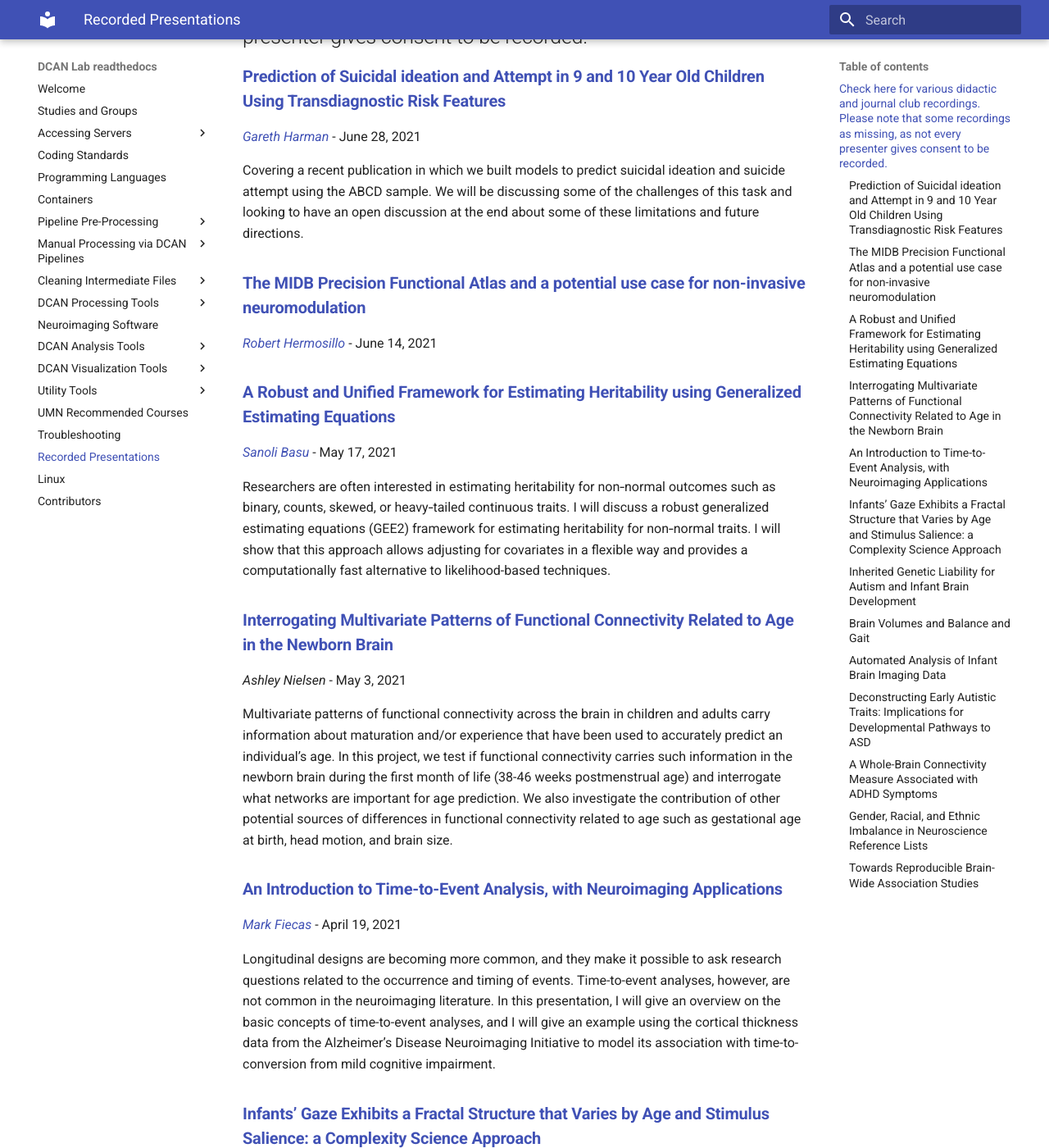
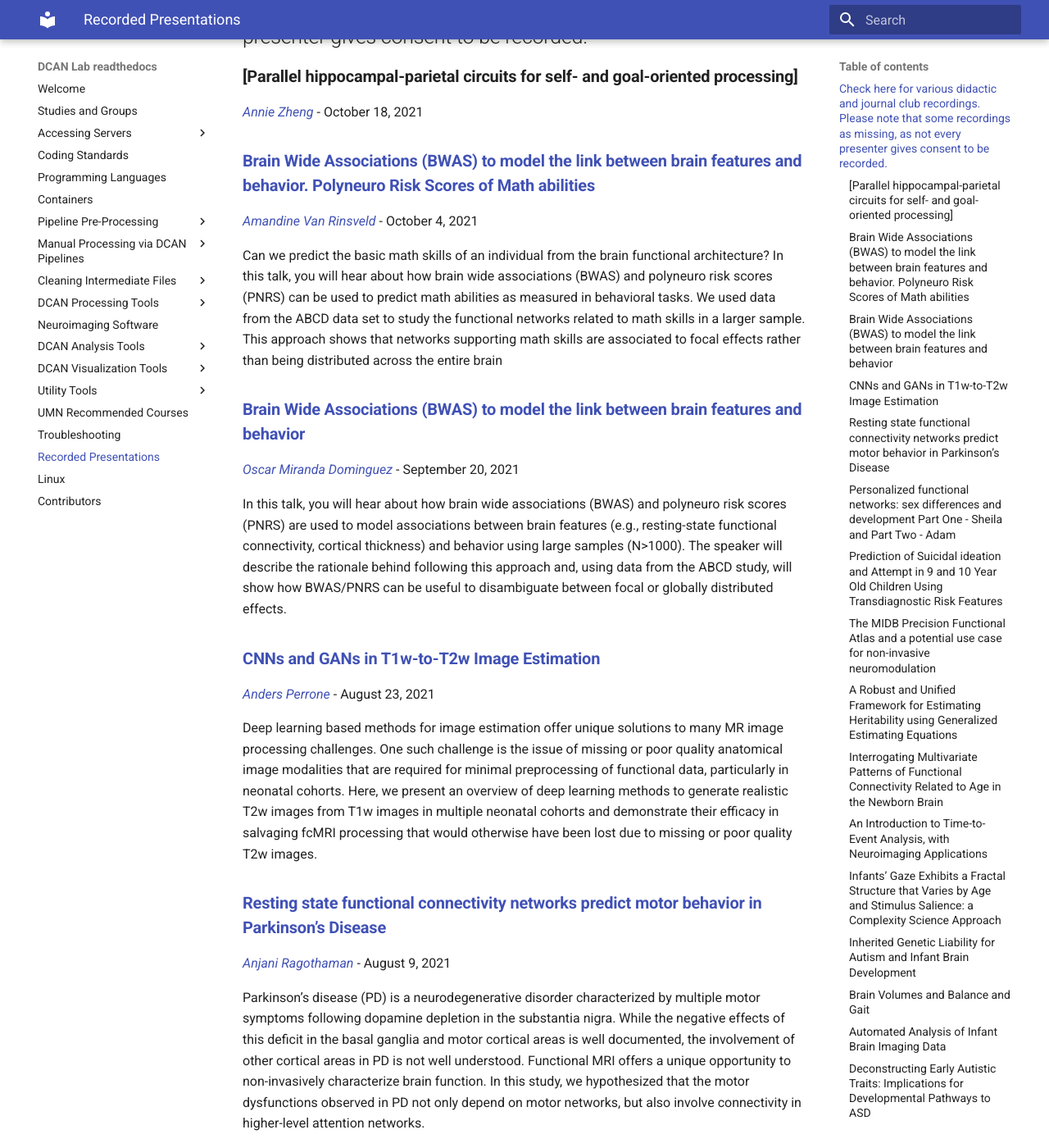
Before and after one commit to DCAN-Labs/dcan_rtd, an MkDocs documentation site: the page built from docs/didactic.md, in a window 1280 px wide and 1400 px high, scrolled down 223 px. Shown: the whole window at 82% size. Built offline with MkDocs 1.6.1 and Material for MkDocs 9.7.7, drawn with Linux system fonts in a browser that asks for light colours; some of the changed text lies outside the part shown.

Commit message:
bashrc and didactic edits

```diff
--- a/docs/didactic.md
+++ b/docs/didactic.md
@@ -1,6 +1,40 @@
 # Didactics/Journal Clubs
 
 ## Check here for various didactic and journal club recordings. Please note that some recordings as missing, as not every presenter gives consent to be recorded.
+
+### **[Parallel hippocampal-parietal circuits for self- and goal-oriented processing]**
+
+*[Annie Zheng](http://dbbs.wustl.edu/curstudents/Pages/student_bio.aspx?SID=7492)* - October 18, 2021
+
+### **[Brain Wide Associations (BWAS) to model the link between brain features and behavior. Polyneuro Risk Scores of Math abilities](https://drive.google.com/file/d/1oWJVqt6EvwGEnz2eeEV5CxYO_GHtx7V-/view?usp=sharing)**
+
+*[Amandine Van Rinsveld](https://edneuroinitiative.stanford.edu/people/amandine-van-rinsveld-phd)* - October 4, 2021
+
+Can we predict the basic math skills of an individual from the brain functional architecture? In this talk, you will hear about how brain wide associations (BWAS) and polyneuro risk scores (PNRS) can be used to predict math abilities as measured in behavioral tasks. We used data from the ABCD data set to study the functional networks related to math skills in a larger sample. This approach shows that networks supporting math skills are associated to focal effects rather than being distributed across the entire brain
+
+### **[Brain Wide Associations (BWAS) to model the link between brain features and behavior](https://drive.google.com/file/d/17iRMUb62wZMTrepX129hL_om3mi9gGUk/view?usp=sharing)**
+
+*[Oscar Miranda Dominguez](https://innovation.umn.edu/developmental-cognition-and-neuroimaging-lab/our-team/leadership/)* - September 20, 2021
+
+In this talk, you will hear about how brain wide associations (BWAS) and polyneuro risk scores (PNRS) are used to model associations between brain features (e.g., resting-state functional connectivity, cortical thickness) and behavior using large samples (N>1000). The speaker will describe the rationale behind following this approach and, using data from the ABCD study, will show how BWAS/PNRS can be useful to disambiguate between focal or globally distributed effects.
+
+### **[CNNs and GANs in T1w-to-T2w Image Estimation](https://drive.google.com/file/d/1u1-Klqtkp9bmWxToxKSkvV7i0vc2BB8H/view?usp=sharing)**
+
+*[Anders Perrone](https://innovation.umn.edu/developmental-cognition-and-neuroimaging-lab/our-team/research-assistants/)* - August 23, 2021
+
+Deep learning based methods for image estimation offer unique solutions to many MR image processing challenges. One such challenge is the issue of missing or poor quality anatomical image modalities that are required for minimal preprocessing of functional data, particularly in neonatal cohorts. Here, we present an overview of deep learning methods to generate realistic T2w images from T1w images in multiple neonatal cohorts and demonstrate their efficacy in salvaging fcMRI processing that would otherwise have been lost due to missing or poor quality T2w images.
+
+### **[Resting state functional connectivity networks predict motor behavior in Parkinson’s Disease](https://drive.google.com/file/d/1y9hQ4qtO772_amvbW3bneD7FSaiNRoBb/view?usp=sharing)**
+
+*[Anjani Ragothaman](https://www.ohsu.edu/school-of-medicine/neurology/balance-disorders-laboratory-personnel)* - August 9, 2021
+
+Parkinson’s disease (PD) is a neurodegenerative disorder characterized by multiple motor symptoms following dopamine depletion in the substantia nigra.  While the negative effects of this deficit in the basal ganglia and motor cortical areas is well documented, the involvement of other cortical areas in PD is not well understood. Functional MRI offers a unique opportunity to non-invasively characterize brain function. In this study, we hypothesized that the motor dysfunctions observed in PD not only depend on motor networks, but also involve connectivity in higher-level attention networks.
+
+### **[Personalized functional networks: sex differences and development Part One - Sheila](https://drive.google.com/file/d/1BxjalqDTJ5T7JInPfSFlZEPSW_Vw-PTq/view?usp=sharing)** and **[Part Two - Adam](https://drive.google.com/file/d/1wI1HUObNXzdTdp3pE_e53xW53AowhYr5/view?usp=sharing)**
+
+*[Sheila Shanmugan](https://www.pennlinc.io/team/Sheila-Shanmugan)* and *[Adam Pines](https://www.pennlinc.io/team/Adam-Pines)* - July 12 and 26, 2021
+
+Individualized mapping of functional networks has revealed substantial inter-individual variability in the topography of these networks. Here, we found systematic sex differences in functional topography, which are linked to regional sex-specificity in gene expression. Additionally, we used multi-scale individualized functional networks to delineate patterns of hierarchical network coupling in neurocognitive development.
 
 ### **[Prediction of Suicidal ideation and Attempt in 9 and 10 Year Old Children Using Transdiagnostic Risk Features](https://drive.google.com/file/d/1baueH24OW3iWhNALPp4sBtSB7Dn2d2Sn/view?usp=sharing)**
 
```
Also changed, not shown: docs/access/location.md (+2 -3 lines).
